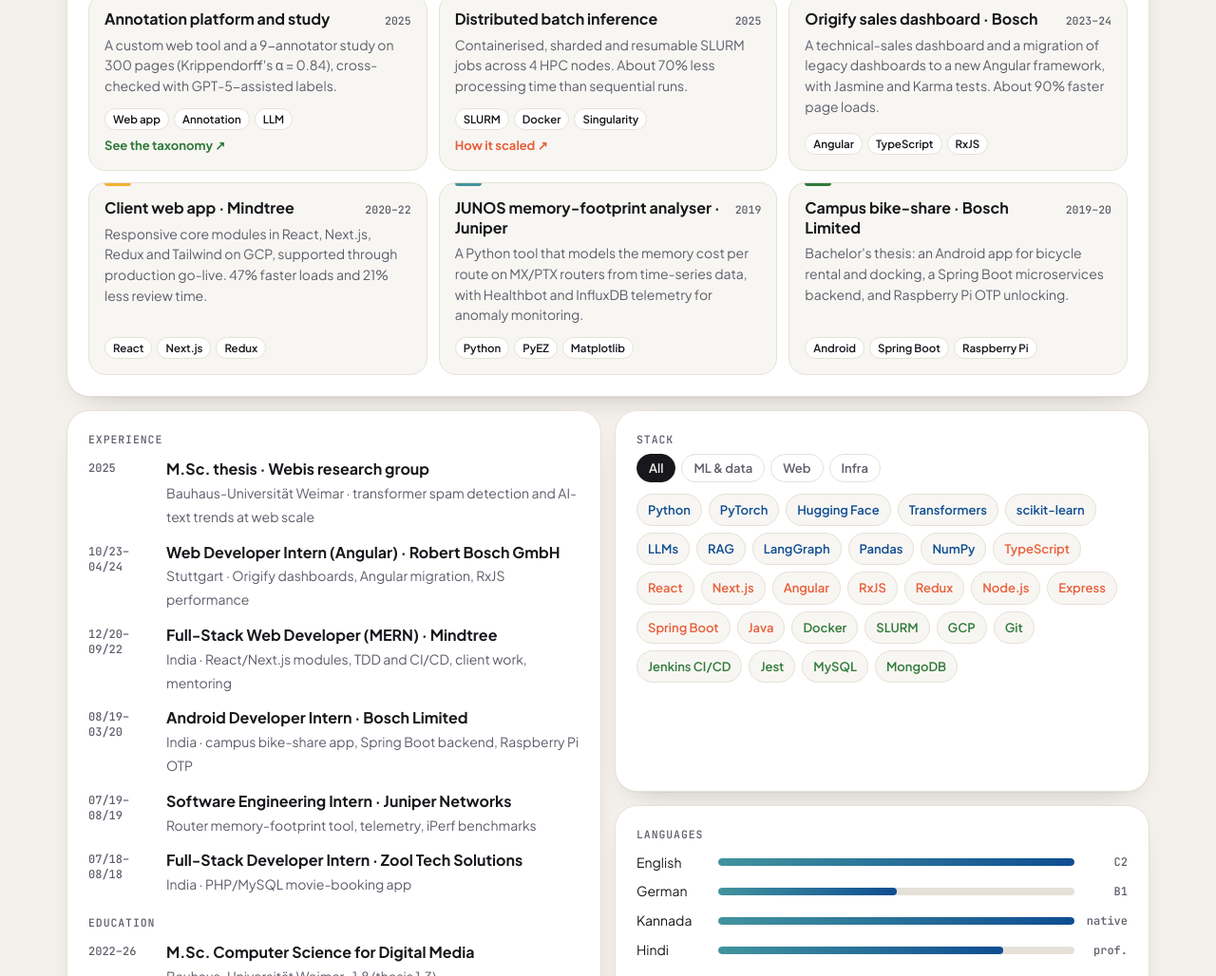
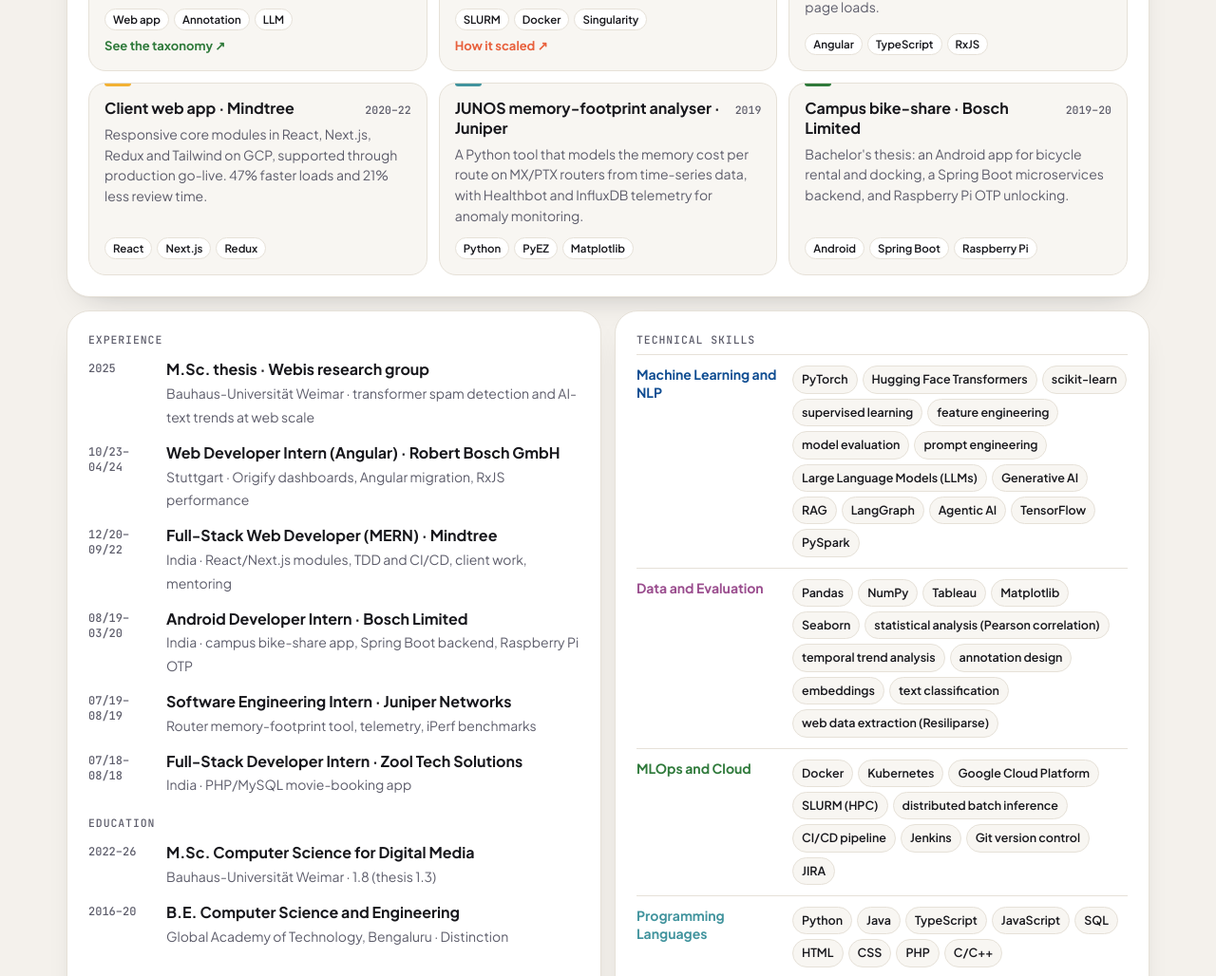
Before and after one commit to poojaprasadrn/poojaprasadrn.github.io, a plain HTML site: page index.html in a window 1280 px wide. Shown: the part 1772-2800 px from the top of the page at 95% size. Drawn offline with Linux system fonts and the light colour scheme.

Commit message:
Homepage: grouped skills, plain-text languages, footer cleanup

```diff
--- a/index.html
+++ b/index.html
@@ -33,8 +33,9 @@
 @media (max-width:600px){.grid{grid-template-columns:1fr}}
 .c{background:var(--card);border:1px solid var(--line);border-radius:24px;padding:22px;box-shadow:var(--shadow);position:relative;overflow:hidden;transition:transform .25s,box-shadow .25s;text-decoration:none;color:inherit;display:flex;flex-direction:column}
 a.c:hover,.c.hov:hover{transform:translateY(-3px);box-shadow:0 22px 40px -22px rgba(23,23,28,.45)}
-.w2{grid-column:span 2}.w4{grid-column:1/-1}.h2{grid-row:span 2}
-@media (max-width:600px){.w2,.h2{grid-column:auto;grid-row:auto}}
+.w2{grid-column:span 2}.w3{grid-column:span 3}.w4{grid-column:1/-1}.h2{grid-row:span 2}
+@media (max-width:980px){.w3{grid-column:1/-1}}
+@media (max-width:600px){.w2,.w3,.h2{grid-column:auto;grid-row:auto}}
 .lab{font:500 11.5px "JetBrains Mono",monospace;letter-spacing:.08em;text-transform:uppercase;color:var(--muted);margin-bottom:8px}
 h2.sec{font-size:24px;letter-spacing:-.02em;margin:0 0 6px}
 /* hero */
@@ -119,9 +120,12 @@
 .tl li{display:grid;grid-template-columns:72px 1fr;gap:10px}
 .tl .y{font:500 12px "JetBrains Mono",monospace;color:var(--muted);padding-top:3px}
 .tl b{display:block}.tl span{color:var(--muted);font-size:14px}
-.tags2{display:flex;flex-wrap:wrap;gap:7px}
-.tags2 span{font-size:13px;font-weight:600;padding:6px 11px;border-radius:999px;background:var(--soft);border:1px solid var(--line);transition:opacity .2s}
-.tags2 span.ml{color:var(--c1)}.tags2 span.fe{color:var(--c2)}.tags2 span.in{color:var(--c3)}
+.sg{padding:11px 0;border-top:1px solid var(--line);display:grid;grid-template-columns:150px 1fr;gap:6px 14px}
+.sg:first-of-type{border-top:0;padding-top:0}
+.sg b{font-size:14px;color:var(--c);line-height:1.35}
+.chips{display:flex;flex-wrap:wrap;gap:5px}
+.chips span{font-size:12.5px;font-weight:600;padding:4px 9px;border-radius:999px;background:var(--soft);border:1px solid var(--line)}
+@media (max-width:640px){.sg{grid-template-columns:1fr}}
 .lang{display:grid;gap:9px;margin-top:4px}
 .lang div{display:grid;grid-template-columns:76px 1fr 46px;gap:10px;align-items:center;font-size:14px}
 .lang i{height:8px;border-radius:999px;background:var(--line);position:relative;overflow:hidden}
@@ -133,7 +137,7 @@
 .cta .row{margin:0 0 0 auto;padding:0}
 .cta .pill{background:#fff;color:#17171c;border:0}
 .cta .pill.ghost{background:rgba(255,255,255,.18);color:#fff}
-footer{text-align:center;color:var(--muted);font-size:13px;margin-top:26px}
+footer{text-align:center;color:var(--muted);font-size:13px;margin-top:34px}
 .rv{opacity:0;transform:translateY(14px) scale(.985)}
 .rv.in{opacity:1;transform:none;transition:opacity .6s ease,transform .6s ease}
 @media (prefers-reduced-motion:reduce){.rv{opacity:1;transform:none}}
@@ -149,13 +153,14 @@
 
   <main class="grid">
     <!-- hero row -->
-    <section class="c intro w2 rv">
+    <section class="c intro w3 rv">
       <div class="lab">AI Engineer · Munich</div>
       <h1>Hi, I'm Pooja. I build <span class="hl">transformer pipelines</span> and the apps around them.</h1>
       <p>AI engineer with an M.Sc. in Computer Science and three years of shipping production software. I work across the whole loop: data, models, evaluation, deployment, and a UI people actually use.</p>
       <div class="row">
         <a class="pill dark" href="https://www.linkedin.com/in/poojaprasadrn" target="_blank" rel="noopener">LinkedIn ↗</a>
         <a class="pill" href="https://github.com/poojaprasadrn" target="_blank" rel="noopener">GitHub ↗</a>
+        <a class="pill" href="Pooja_Prasad_CV.pdf" target="_blank" rel="noopener">Résumé ↗</a>
         <a class="pill" href="#projects">Projects ↓</a>
       </div>
     </section>
@@ -165,17 +170,6 @@
       <b>Pooja Prasad</b>
       <div class="sub">Munich, Germany<br>M.Sc. CS · Bauhaus-Universität Weimar</div>
       <span class="status"><i></i>Open to work</span>
-    </section>
-
-    <section class="c cv rv">
-      <div class="lab">Résumé</div>
-      <h3>My CV, in one click</h3>
-      <p>Two pages covering AI engineering, full-stack work, my thesis and RAG.</p>
-      <div class="doc"><span class="ic">PDF</span><div><b>Pooja_Prasad_CV.pdf</b><small>2 pages · updated Oct 2026</small></div></div>
-      <div class="row">
-        <a class="pill" href="Pooja_Prasad_CV.pdf" target="_blank" rel="noopener">View ↗</a>
-        <a class="pill ghost" href="Pooja_Prasad_CV.pdf" download>Download ↓</a>
-      </div>
     </section>
 
     <!-- summary + thesis -->
@@ -190,7 +184,7 @@
         <li>an AI-text detector with <b style="color:var(--fg)">99.5% accuracy</b>, applied to 8M+ pages</li>
         <li>batch inference on an HPC cluster with <b style="color:var(--fg)">Docker and SLURM</b></li>
       </ul>
-      <p>Before that, I built REST APIs, backend services and frontends in <b>React, Angular and Node.js</b>, worked directly with clients, and mentored juniors in Agile teams. I work comfortably in English (C2) and German (B1).</p>
+      <p>Before that, I built REST APIs, backend services and frontends in <b>React, Angular and Node.js</b>, worked directly with clients, and mentored juniors in Agile teams.</p>
       <div class="hl3">
         <div><b>🧠 End-to-end ML</b><span>Data, annotation, model, evaluation, deployment</span></div>
         <div><b>💻 Full-stack delivery</b><span>React, Angular, Node.js, Spring Boot</span></div>
@@ -285,24 +279,21 @@
       </ul>
     </section>
 
-    <section class="c w2 rv">
-      <div class="lab">Stack</div>
-      <div class="filt" id="sfilt" style="margin-bottom:12px"><button data-f="all" class="on">All</button><button data-f="ml">ML &amp; data</button><button data-f="fe">Web</button><button data-f="in">Infra</button></div>
-      <div class="tags2" id="tags">
-        <span class="ml">Python</span><span class="ml">PyTorch</span><span class="ml">Hugging Face</span><span class="ml">Transformers</span><span class="ml">scikit-learn</span><span class="ml">LLMs</span><span class="ml">RAG</span><span class="ml">LangGraph</span><span class="ml">Pandas</span><span class="ml">NumPy</span>
-        <span class="fe">TypeScript</span><span class="fe">React</span><span class="fe">Next.js</span><span class="fe">Angular</span><span class="fe">RxJS</span><span class="fe">Redux</span><span class="fe">Node.js</span><span class="fe">Express</span><span class="fe">Spring Boot</span><span class="fe">Java</span>
-        <span class="in">Docker</span><span class="in">SLURM</span><span class="in">GCP</span><span class="in">Git</span><span class="in">Jenkins CI/CD</span><span class="in">Jest</span><span class="in">MySQL</span><span class="in">MongoDB</span>
-      </div>
+    <section class="c w2 h2 rv" id="skills">
+      <div class="lab">Technical skills</div>
+        <div class="sg" style="--c:var(--c1)"><b>Machine Learning and NLP</b><div class="chips"><span>PyTorch</span><span>Hugging Face Transformers</span><span>scikit-learn</span><span>supervised learning</span><span>feature engineering</span><span>model evaluation</span><span>prompt engineering</span><span>Large Language Models (LLMs)</span><span>Generative AI</span><span>RAG</span><span>LangGraph</span><span>Agentic AI</span><span>TensorFlow</span><span>PySpark</span></div></div>
+        <div class="sg" style="--c:var(--c4)"><b>Data and Evaluation</b><div class="chips"><span>Pandas</span><span>NumPy</span><span>Tableau</span><span>Matplotlib</span><span>Seaborn</span><span>statistical analysis (Pearson correlation)</span><span>temporal trend analysis</span><span>annotation design</span><span>embeddings</span><span>text classification</span><span>web data extraction (Resiliparse)</span></div></div>
+        <div class="sg" style="--c:var(--c3)"><b>MLOps and Cloud</b><div class="chips"><span>Docker</span><span>Kubernetes</span><span>Google Cloud Platform</span><span>SLURM (HPC)</span><span>distributed batch inference</span><span>CI/CD pipeline</span><span>Jenkins</span><span>Git version control</span><span>JIRA</span></div></div>
+        <div class="sg" style="--c:var(--c6)"><b>Programming Languages</b><div class="chips"><span>Python</span><span>Java</span><span>TypeScript</span><span>JavaScript</span><span>SQL</span><span>HTML</span><span>CSS</span><span>PHP</span><span>C/C++</span></div></div>
+        <div class="sg" style="--c:var(--c2)"><b>Backend and APIs</b><div class="chips"><span>Spring Boot</span><span>microservices</span><span>System Architecture</span><span>Node.js</span><span>Express</span><span>REST APIs</span><span>Web security (JWT, OAuth, RBAC, OWASP)</span><span>System Design</span></div></div>
+        <div class="sg" style="--c:var(--c5)"><b>Frontend</b><div class="chips"><span>React</span><span>Next.js</span><span>Angular</span><span>Redux</span><span>RxJS</span><span>jQuery</span><span>Tailwind CSS</span><span>SASS</span><span>Bootstrap</span></div></div>
+        <div class="sg" style="--c:var(--c6)"><b>Databases</b><div class="chips"><span>MySQL</span><span>MongoDB</span></div></div>
+        <div class="sg" style="--c:var(--c3)"><b>Testing</b><div class="chips"><span>Jest</span><span>Enzyme</span><span>Jasmine</span><span>Karma</span></div></div>
     </section>
 
-    <section class="c w2 rv">
+    <section class="c w4 rv">
       <div class="lab">Languages</div>
-      <div class="lang">
-        <div>English<i style="--w:100%"></i><small>C2</small></div>
-        <div>German<i style="--w:50%"></i><small>B1</small></div>
-        <div>Kannada<i style="--w:100%"></i><small>native</small></div>
-        <div>Hindi<i style="--w:80%"></i><small>prof.</small></div>
-      </div>
+      <p style="margin:0;font-size:17px;font-weight:600">English (C2) · German (B1)</p>
     </section>
 
     <section class="c cta w4 rv">
@@ -313,7 +304,7 @@
       </div>
     </section>
   </main>
-  <footer>© 2026 Pooja Prasad · Built by hand, no frameworks</footer>
+  <footer>© 2026 Pooja Prasad</footer>
 </div>
 <script>
 (function(){
@@ -323,7 +314,6 @@
 var steps=document.querySelectorAll('#flow span'),i=0;setInterval(function(){steps.forEach(function(s,j){s.classList.toggle('on',j===i)});i=(i+1)%steps.length},900);
 function filter(bar,items,test){bar.addEventListener('click',function(e){var b=e.target.closest('button');if(!b)return;bar.querySelectorAll('button').forEach(function(x){x.classList.toggle('on',x===b)});items.forEach(function(t){test(t,b.dataset.f)})})}
 filter(document.getElementById('pfilt'),document.querySelectorAll('#plist .pj'),function(t,f){t.classList.toggle('hide',f!=='all'&&t.dataset.k.split(' ').indexOf(f)<0)});
-filter(document.getElementById('sfilt'),document.querySelectorAll('#tags span'),function(t,f){t.style.opacity=(f==='all'||t.classList.contains(f))?1:.2});
 var io=new IntersectionObserver(function(es){es.forEach(function(e,k){if(e.isIntersecting){setTimeout(function(){e.target.classList.add('in')},k*60);io.unobserve(e.target)}})},{threshold:.08});
 document.querySelectorAll('.rv').forEach(function(e){io.observe(e)});
 })();
```
Also changed, not shown: 1 other file.
